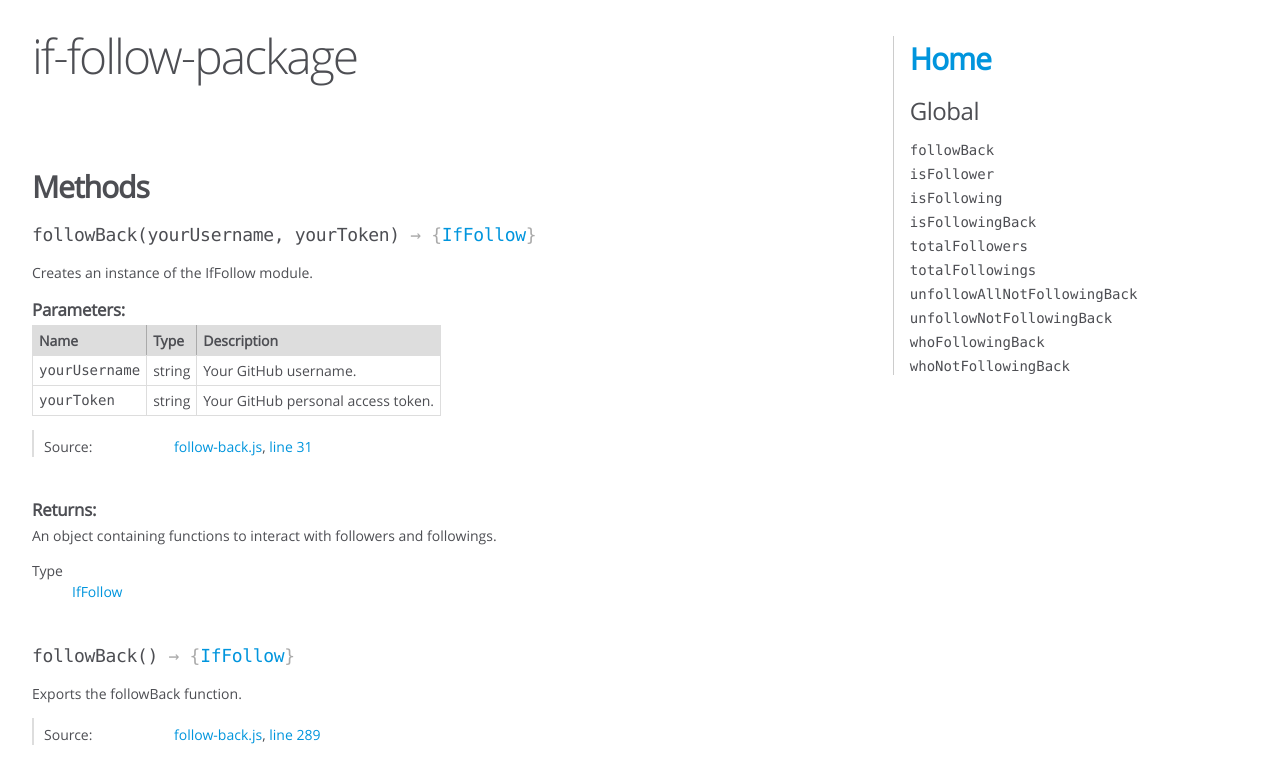
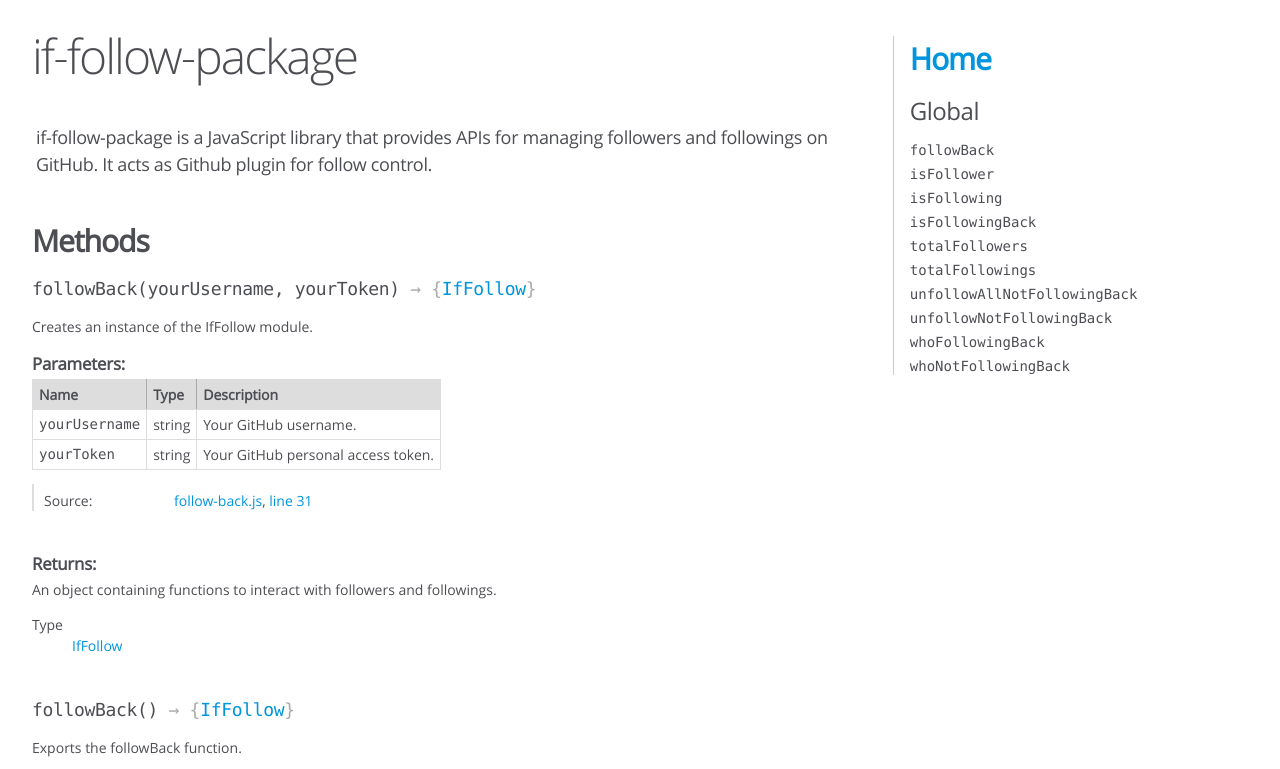
Before and after one commit to farhan7reza7/if-follow-package, a website: page docs/global.html in a window 1280 px wide. Shown: the top 769 px of the page. Drawn offline with Linux system fonts and the light colour scheme.

Commit message:
Update global.html
added title

resolves #133

Co-authored-by: Farhan Reza <fr7reza@gmail.com>
Co-authored-by: Spirito Phil <spirito7phil@gmail.com>

```diff
--- a/docs/global.html
+++ b/docs/global.html
@@ -31,7 +31,7 @@
 
       <section>
         <header>
-          <h2></h2>
+          <h4>if-follow-package is a JavaScript library that provides APIs for managing followers and followings on GitHub. It acts as Github plugin for follow control.</h4>
         </header>
 
         <article>
```
